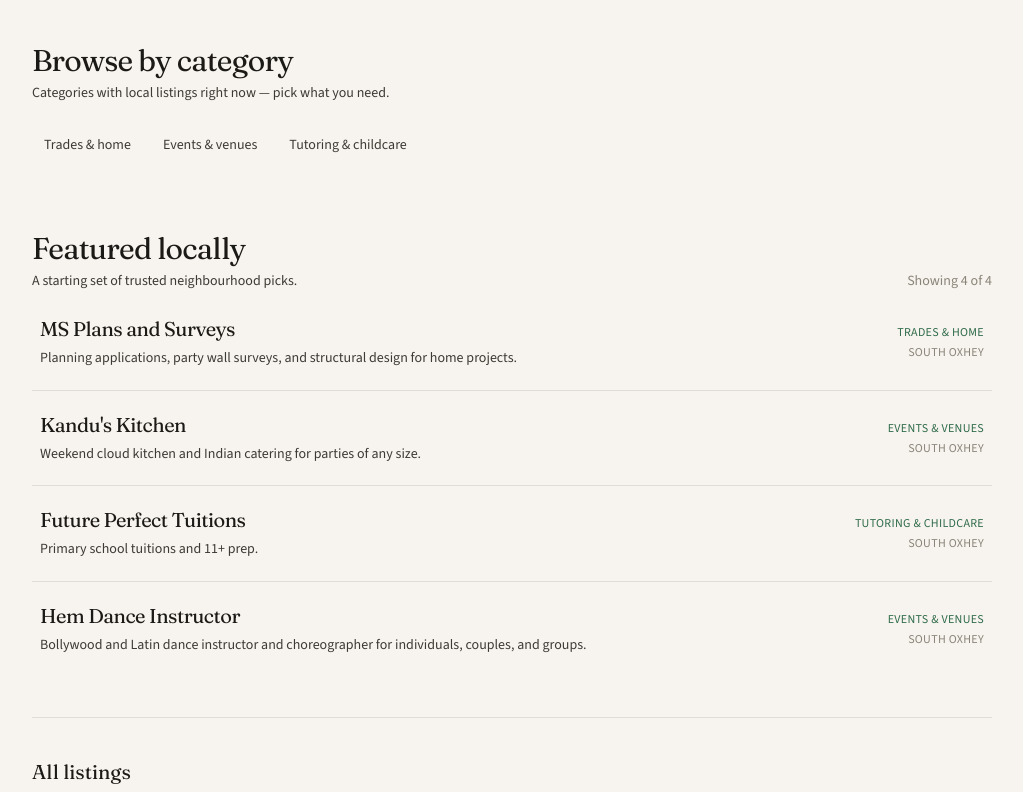
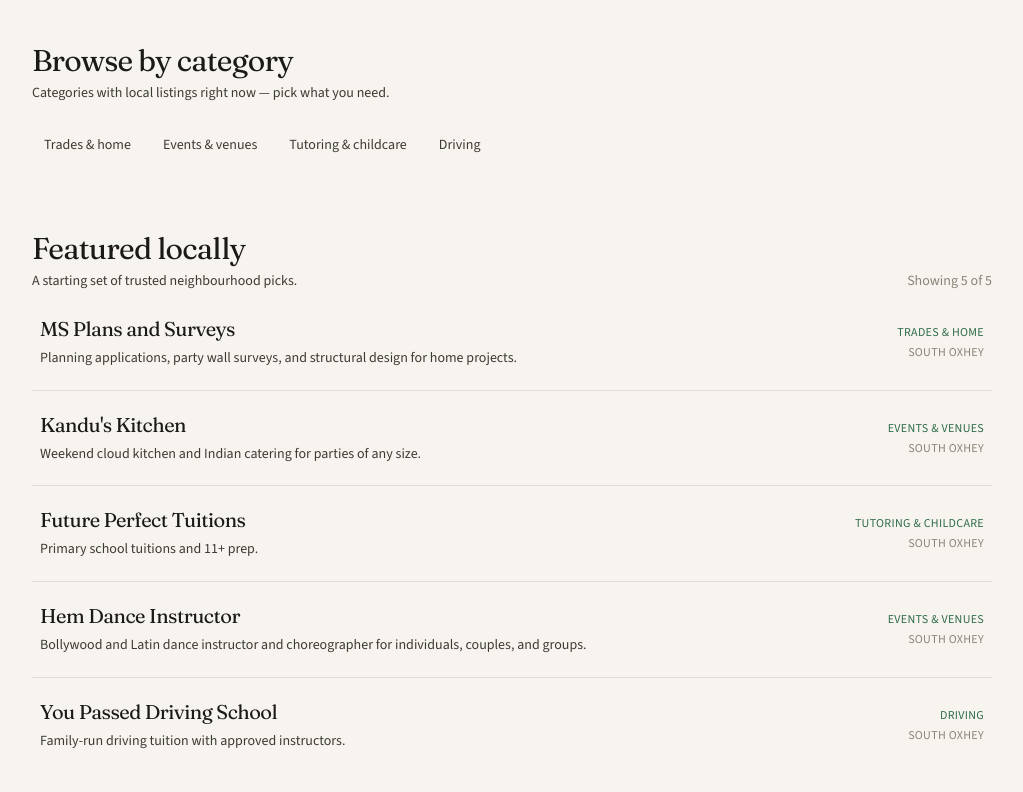
Before and after one commit to rushi308/so-directory, a Next.js app: page / in a window 1280 px wide. Shown: the part 420-1212 px from the top of the page, without its empty margins (128-1151 px from the left). Built offline with nearby package versions, Linux system fonts and the light colour scheme.

Commit message:
Add driving category and listing for 'You Passed Driving School'

```diff
--- a/src/data/categories.ts
+++ b/src/data/categories.ts
@@ -65,6 +65,13 @@ export const categories: Category[] = [
     icon: "heart",
   },
   {
+    id: "cat-driving",
+    slug: "driving",
+    name: "Driving",
+    description: "Local driving schools and approved instructors.",
+    icon: "car",
+  },
+  {
     id: "cat-other",
     slug: "other",
     name: "Other",
--- a/src/data/listings.ts
+++ b/src/data/listings.ts
@@ -86,4 +86,20 @@ export const listings: Listing[] = [
     ],
     featured: true,
   },
+  {
+    id: "lst-5",
+    slug: "you-passed-driving-school",
+    name: "You Passed Driving School",
+    categoryId: "cat-driving",
+    shortDescription: "Family-run driving tuition with approved instructors.",
+    description:
+      "Local driving school offering driving tuition. A family business run by family members who are all approved driving instructors. Based on Greenfield Avenue, South Oxhey.",
+    area: "South Oxhey",
+    phone: "07984 358638",
+    whatsapp: "447984358638",
+    email: "hi@youpassed.co.uk",
+    website: "https://youpassed.co.uk",
+    tags: ["driving school", "driving lessons", "ADI"],
+    featured: true,
+  },
 ];
```
